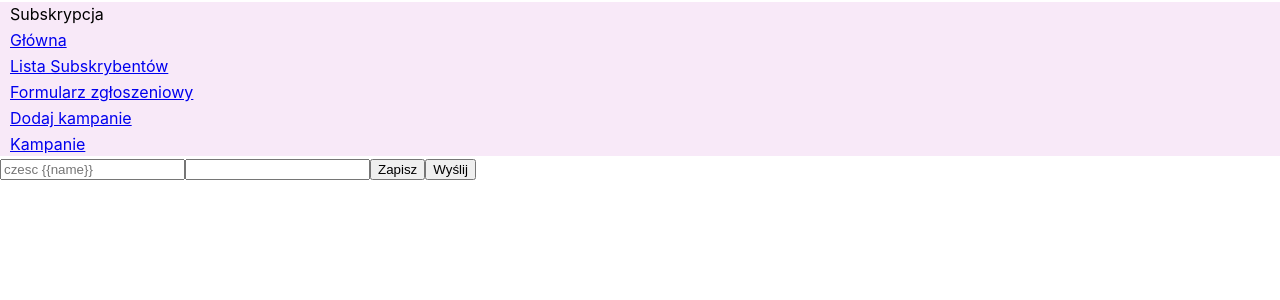
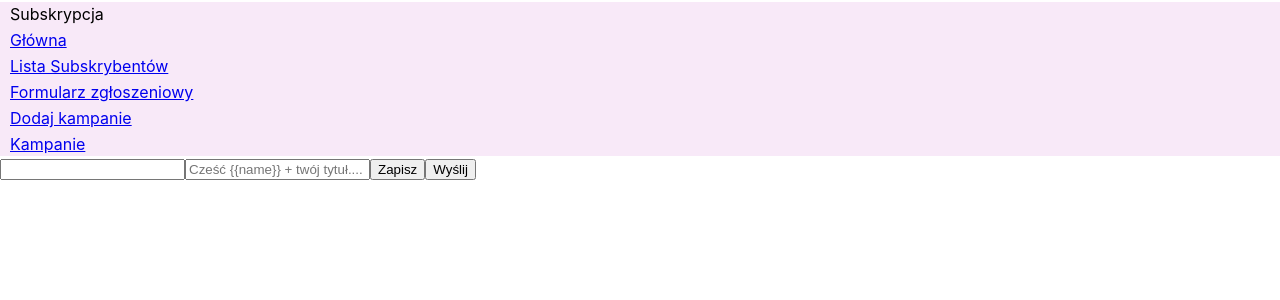
Before and after one commit to mateu52/Mail_Sender, a React (Create React App) app: page /AddCampaign in a window 1280 px wide. Shown: the top 300 px of the page. Built offline with nearby package versions, Linux system fonts and the light colour scheme; no server answers.

Commit message:
POST draft upload.. send event

```diff
--- a/src/component/forms/NewCampaign.js
+++ b/src/component/forms/NewCampaign.js
@@ -1,7 +1,7 @@
 //wysyłka maili do wszysckich w tabelce Subscribers
 //subject - tytuł maila
 //content - treść maila wysyłanego
-
+//aktualnie :DRAFT modyfikacja
 import api from "../api";
 import React, {useState} from 'react';
 import {useForm} from "react-hook-form";
@@ -12,7 +12,9 @@ function NewCampaign({users}){
 
     const [campDraft, setDraft] =useState();
     const [campSent, setSent ] =useState();
+    const [retrn, Setreturn] = useState();
     const [subs, setSubs ] = useState();
+    const send = false;
     const handleDraft = data => {
         setSubs(checkName(data.content));
         setDraft(
@@ -21,7 +23,7 @@ function NewCampaign({users}){
                 fields:
                     {
                         "subject":data.subject,
-                        "content":subs+data.content,
+                        "content":subs,
                         "status":"sent"
                     }
                 }]
@@ -31,34 +33,31 @@ function NewCampaign({users}){
         api.post('/Campaign', campDraft);
     }
     let result;
-    function checkName(props){
-        const savers=[];
-        //const result=props;
-        users.map((user)=>{
-            result=props.search(user.fields.name)?user.fields.name:"tak";
-            /* if(result==="nie"){
-                savers.push(user.fields.name);
-            } */
-        })
+    function checkName(event){
+        return("czesć "+event);
 
 
-        return result;
+
     }
     const handleSend = data => {
-
+       send=true;
     }
     return(
         <form>
-                <input placeholder={"czesc {{name}} "}{...register("subject", {required:true})} />
+                <input {...register("subject", {required:true})} />
                 {errors.subject && <span>This field is required</span>}
-    {/*{name }} wstawianie w możćliwości : select +option z bazy*/}
-    {/*chyba że wpisanie {{name}} i przy wysyłaniu bedzie wstawiany odpowiedni użytkownik zbazy*/}
-    {/*placeholder={`type your ${name}`}*/}
-                <input {...register("content", {required:true})} />
+
+                <input
+                    placeholder={"Cześć {{name}} + twój tytuł.... "}
+                    {...register("content", {required:true})} />
+
                 {errors.content && <span>This field is required</span>}
                 {/*Działa po podwójnm kliknięciu*/}
-                <button type="submit" name="draft" onClick={handleSubmit(handleDraft)}>Zapisz</button>
-                <button type="submit" name="send" onClick={handleSubmit(handleSend)}>Wyślij</button>
+                <button type="submit" name="draft"
+                        onClick={handleSubmit(handleDraft)}>Zapisz</button>
+
+                <button type="submit" name="send"
+                        onClick={handleSubmit(handleSend)}>Wyślij</button>
 
         </form>
     );
```
